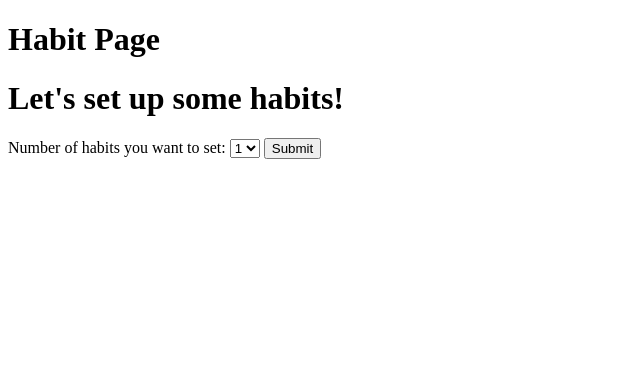
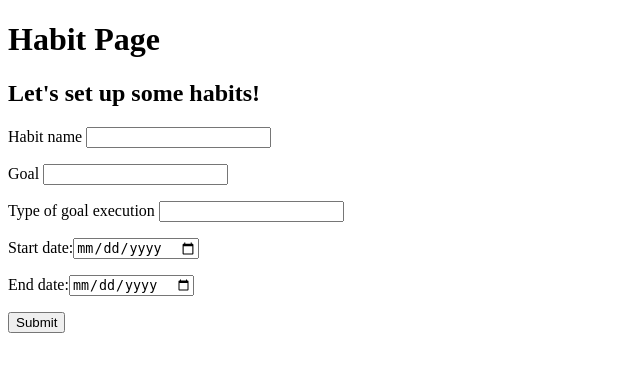
Before and after one commit to marjanasarker/2do2gether, a Flask app: template templates/habit.html in a window 1280 px wide. Shown: the top 372 px of the page, without its empty margins (0-640 px from the left). Run offline with Flask 2, Linux system fonts and the light colour scheme; the template is opened without the code that fills it, so the values that code supplies are empty.

Commit message:
Edited page for user to enter details of their habit

```diff
--- a/templates/habit.html
+++ b/templates/habit.html
@@ -3,43 +3,37 @@
 
 
 {% block body %}
-<head><script
-  src="http://code.jquery.com/jquery-3.5.1.js"
-  integrity="sha256-QWo7LDvxbWT2tbbQ97B53yJnYU3WhH/C8ycbRAkjPDc="
-  crossorigin="anonymous"></script>
-</head>
+
 <h1>Habit Page</h1>
-{{user_habits}}
-{%if not user_habits%}
-<h1>Let's set up some habits!</h1>
 
-<!-- simpler way -->
-<!--You have {n pass in this number from backend using jinja} habits set up!
+<h2>Let's set up some habits!</h2>
 
-only show this form if they have available habit slots
-set up a habit form
-one at a time
-user clicks submit
-on the back end, check if they have available habit slots
-if so, add a habit for them in the database!-->
 
-<!-- Alternate way -->
-<div id="foo">
   <form action="/habit" method="POST">
-    <label for = "new_habits">Number of habits you want to set:</label>
-         <select name="new_habits" id="new_habits">
-           <option value='1'>1</option>
-           <option value='2'>2</option>
-           <option value='3'>3</option>
-         </select>
-         <input type="submit" value="Submit">
-{% endif %}
-<!-- script tag for js file to evaluate number of habits chosen-->
-<script>
-  "use strict"
 
-</script>
+         <p>
+           Habit name <input type='text' name='habit_name'>
+         </p>
+         <p>
+           Goal <input type='number' name='goal'>
+         </p>
+         <p>
+           Type of goal execution <input type='text' name='type_goal'>
+         </p>
+         <p>
+           Start date:<input type="date" name="start_date">
+         </p>
+         <p>
+          End date:<input type="date" name="end_date">
+        </p>
+         <p>
+           <input type="submit" value="Submit">
+         </p>
 
-  </form>
-</div>
+        </form>
+
+
+
+
+
 {% endblock %}
```
